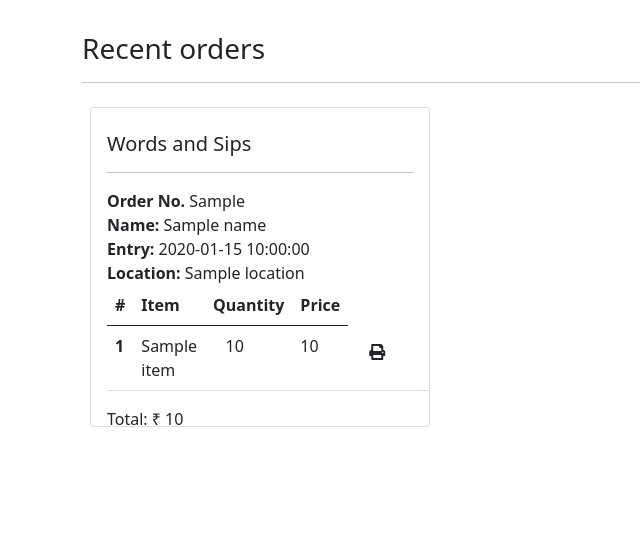
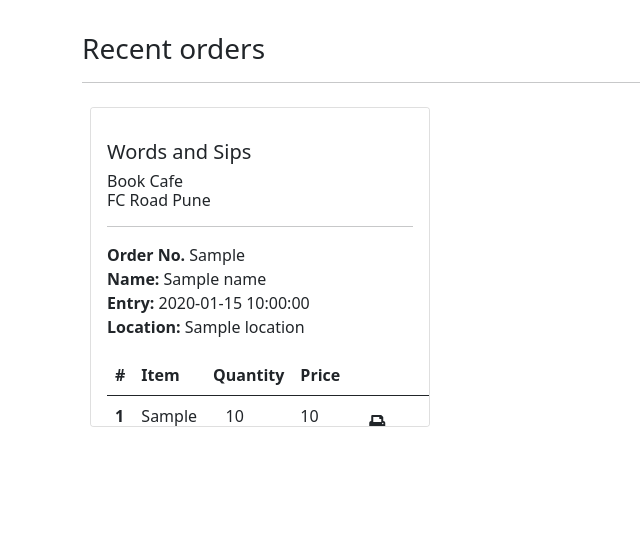
Before and after one commit to skapa-xd/wordsandsips, a Flask app: template templates/dashboard.html in a window 1280 px wide. Shown: the part 56-611 px from the top of the page, without its empty margins (0-640 px from the left). Run offline with Flask 2, Linux system fonts and the light colour scheme; the template is opened without the code that fills it: most values are stand-ins (such as "Sample title", 1, 10 or a date in 2020).

Commit message:
Update dashboard.html

```diff
--- a/templates/dashboard.html
+++ b/templates/dashboard.html
@@ -10,12 +10,18 @@
     <div class="card m-2 overflow-scroll" style="height: 20rem">
       <div class="card-body">
         <h5 class="card-title">
+          <p>
             <h5> Words and Sips </h5>
+            <h6> Book Cafe <br>
+              FC Road Pune </h6>
+          </p>
           <hr>
+          <p>
             <b>Order No. </b>  {{orders[id].order_no}} <br>
             <b>Name: </b> {{orders[id].name}} <br>
             <b>Entry: </b> {{orders[id].start_time}} <br>
             <b>Location: </b> {{orders[id].location | capitalize}}
+          </p>
         </h5>
         <table class="table">
           <thead>
@@ -24,6 +30,8 @@
               <th scope="col">Item</th>
               <th scope="col">Quantity</th>
               <th scope="col">Price</th>
+              <th scope="col"></th>
+              <th scope="col"></th>
             </tr>
           </thead>
           <tbody>
@@ -49,13 +57,17 @@
                 <a href="{{url_for('delete_order', id=id, item_id=item.order_id)}}">
                 <button id="crossSign" class="btn text-danger">&cross;</button>
             </td>
-
             </tr>
             {% endif %} {% endfor %}
           </tbody>
         </table>
         <div class="text-right">Total: &#8377; {{orders[id].total}}</div>
+        <p>
+          <h6>We Serve Coffee, Books and Love <br>
+            Please give us 15-20 mins to serve you :) </h6>
+        </p>
       </div>
+
       <div class="card-footer">
         <button class="btn btn-primary" onclick="printDiv(`print_{{id}}`)">
           Print
@@ -104,6 +116,8 @@
     w.close();
   }
 
+
+
 </script>
 
 {% endblock %}
```
Lines whose indentation alone changed are shown as unchanged.
